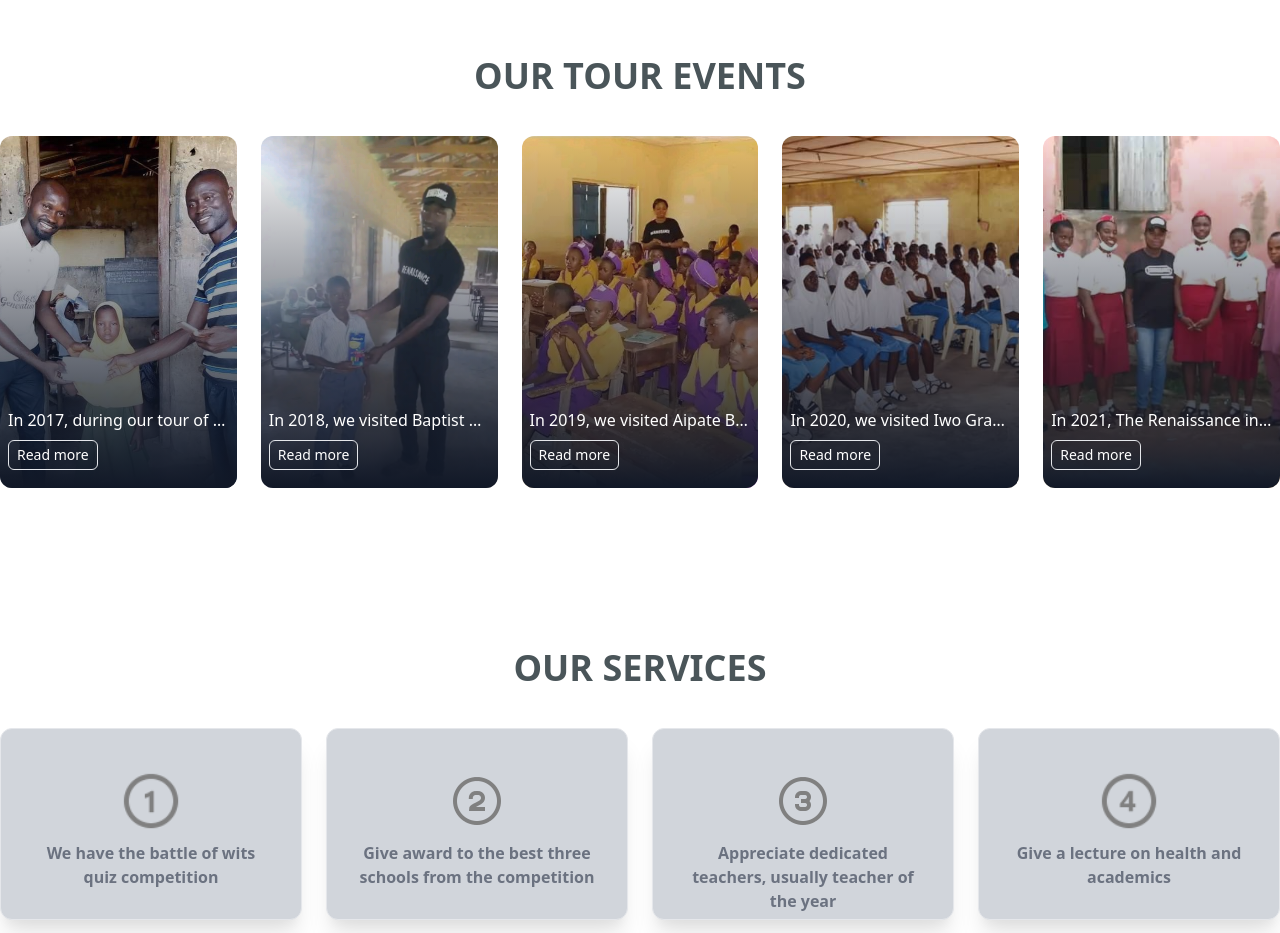
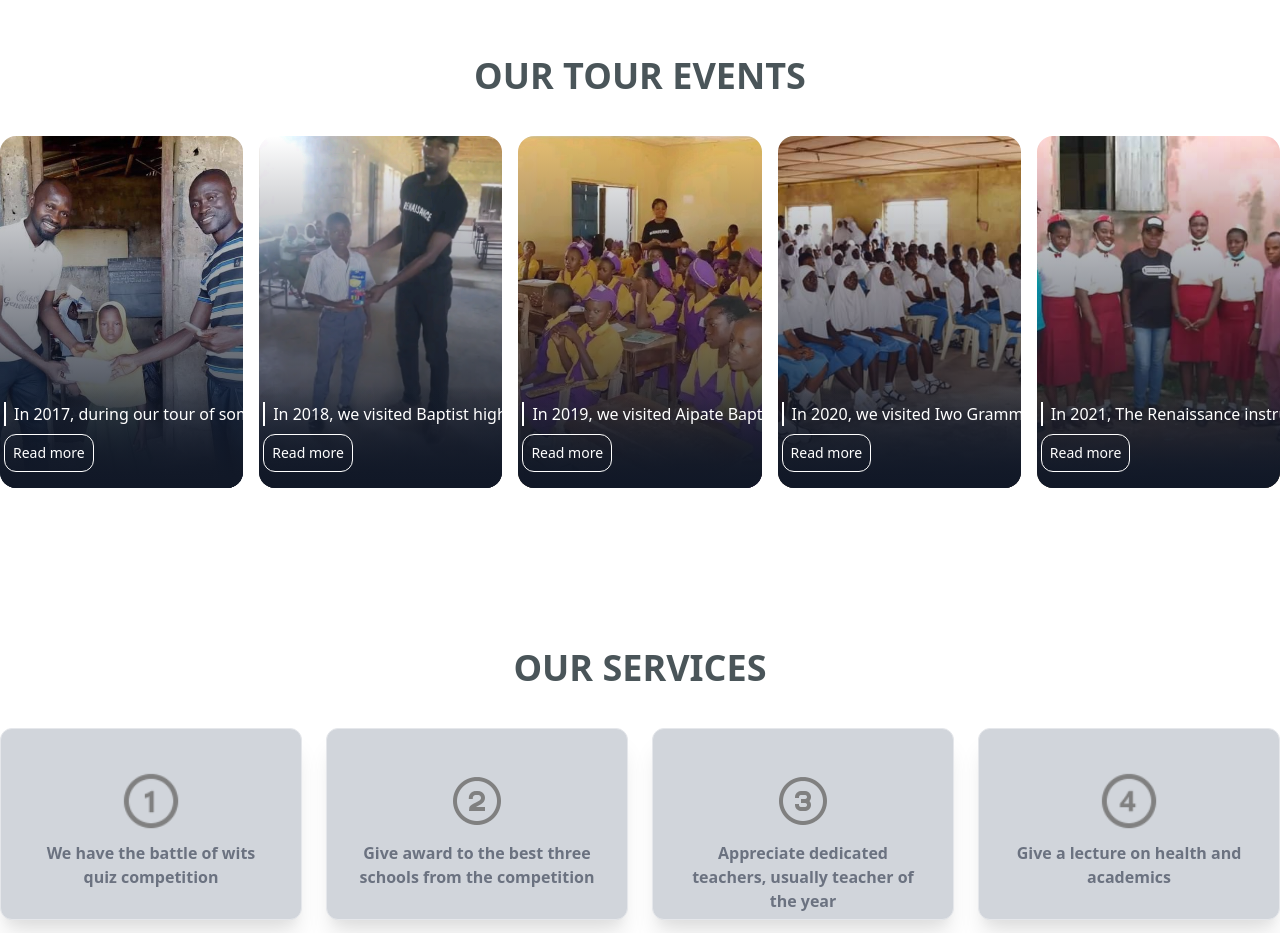
Before and after one commit to Victorakinwunmi/Login-dashboard, a Nuxt app: page / in a window 1280 px wide. Shown: the part 1180-2113 px from the top of the page. Built offline with nearby package versions, Linux system fonts and the light colour scheme.

Commit message:
i edited the tour events scaling effect

```diff
--- a/components/TourEvent.vue
+++ b/components/TourEvent.vue
@@ -1,14 +1,18 @@
 <template>
-    <div class="bg-no-repeat bg-cover scale mb-2 transition duration-500 ease-in-out lg:mb-0 bg-top rounded-xl cursor-pointer" :style="{ backgroundRepeat: 'no-repeat' + ';', backgroundImage: 'url(' + tour_event.picture + ')' } ">
-        <div  @click="$emit('is_clicked', tour_event)" class="relative z-0 py-44 hover:bg-black hover:bg-opacity-50 transition duration-500 ease-in-out bg-gradient-to-b from-transparent to-gray-900 rounded-xl">
-            <div class="text-white absolute bottom-0 py-4 px-8 md:px-2 w-full h-24 block">
-                    <div class="w-full">
-                        <p class="text-base w-full truncate">{{tour_event.text}}</p>
-                        <button class="text-sm border mt-2  py-1 px-2 rounded-md hover:bg-gray-400 hover:border-gray-400 duration-500 ease-in-out ">Read more</button>
-                    </div>
+   <div class="relative group flex items-end rounded-2xl overflow-hidden z-0 cursor-pointer bg-gradient-to-b from-transparent to-gray-900 rounded-xl"  @click="$emit('is_clicked', tour_event)" >
+        <div class="py-44 bg-gradient-to-b w-full from-transparent to-gray-900"></div>
+        <div class="h-full absolute w-full bg-cover scale bg-center overflow-hidden transition duration-1000 ease-in-out rounded-xl cursor-pointer "
+                :style="{ backgroundRepeat: 'no-repeat' + ';', backgroundImage: 'url(' + tour_event.picture+ ')' }">
+                 <div class="py-44 bg-gradient-to-b w-full from-transparent transition duration-500 ease-in-out hover:bg-black hover:bg-opacity-50 to-gray-900"></div>
+        </div>
+        <div class="">
+            <div
+                class="rounded-2xl bg-gradient-to-b w-full from-transparent text-white to-gray-900  px-1 py-4  bottom-0 w-full  h-full duration-500 ease-in-out transform ">
+                <div class="font-medium border-l-2 border-white text-base px-2 w-72 truncate">{{tour_event.text}}</div>
+                <button class="mt-2 border rounded-xl p-2 text-sm border-white hover:bg-gray-500 duration-500 ease-in-out ">Read more</button>
             </div>
         </div>
-    </div>
+   </div>
 </template>
 
 <script>
@@ -23,6 +27,6 @@ export default {
 
 <style>
  .scale:hover{
-    transform: scale(1.1);
+    transform: scale(1.3);
  }
 </style>
--- a/pages/index.vue
+++ b/pages/index.vue
@@ -41,7 +41,7 @@
 
       <div class=" py-10 md:py-20 px-6 md:px-0">
          <h1 class="text-secondary-500 lg:px-28 font-bold text-lg text-center mb-4 lg:mb-10 lg:text-4xl">OUR TOUR EVENTS</h1>
-         <div class="grid grid-cols-1 md:grid-cols-2 lg:grid-cols-5 container mx-auto gap-6 md:px-10 lg:px-0">
+         <div class="grid grid-cols-1 md:grid-cols-2 lg:grid-cols-5 container mx-auto gap-4 md:px-10 lg:px-0">
            <TourEvent @is_clicked="showEventTourDetails" v-for="item in events" :key="item.id" :tour_event="{text: item.text, picture: item.img, title:item.title, subtitle:item.subtitle}"
            />
          </div>
```
